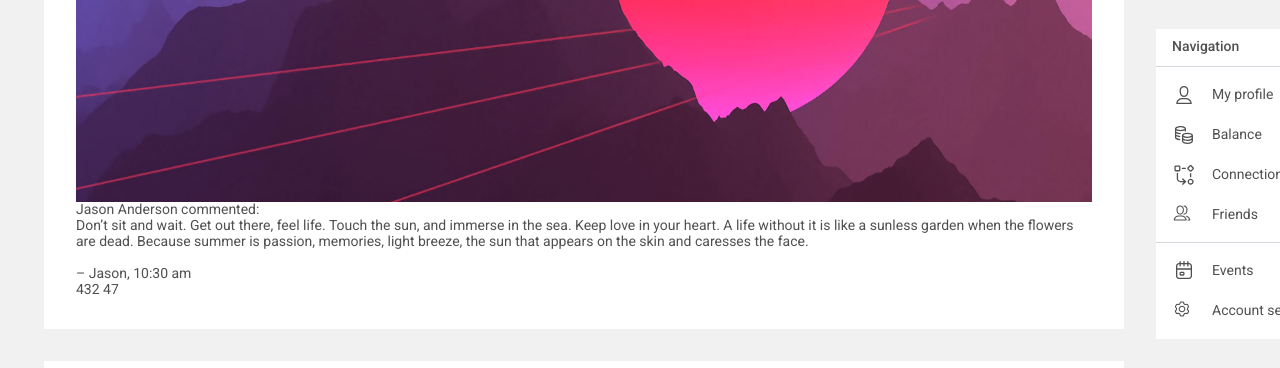
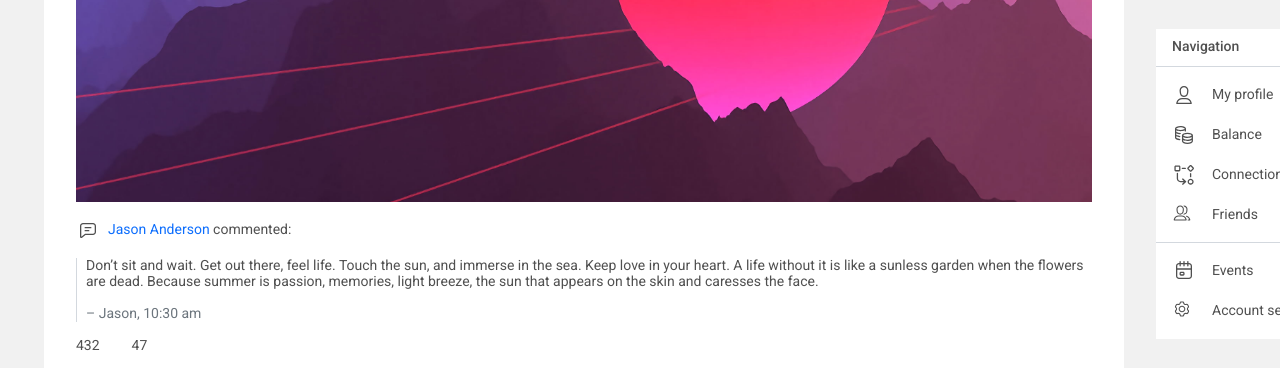
Before and after one commit to Nanammii/profile, a website: page source/index.html in a window 1280 px wide. Shown: the part 414-782 px from the top of the page. Drawn offline with nearby package versions, Linux system fonts and the light colour scheme.

Commit message:
refactoring index.html, styles

```diff
--- a/source/index.html
+++ b/source/index.html
@@ -73,17 +73,19 @@
             </button>
           </span>
       </div>
-      <div class="post__wrapper">
-        <img class="post__image img-fluid" src="./img/post-image-01.jpeg" alt="Post image" width="1016" height="424">
-        <span>Jason Anderson commented:</span>
-        <div>
+      <div class="post__wrapper d-flex flex-column padding-inline pb-3">
+        <img class="post__image object-fit-cover" src="./img/post-image-01.jpeg" alt="Post image" width="1016" height="424">
+        <div class="post__title position-relative pt-3 pb-3">
+          <span class="d-block py-1"><span class="text-primary">Jason Anderson</span> commented:</span>
+        </div>
+        <div class="post__comment position-relative d-flex flex-column mb-3">
           <p>Don’t sit and wait. Get out there, feel life. Touch the sun, and immerse in the sea. Keep love in your
             heart. A life without it is like a sunless garden when the flowers are dead. Because summer is passion,
             memories, light breeze, the sun that appears on the skin and caresses the face. </p>
-          <span>– Jason, 10:30 am</span>
+          <span class="text-secondary">– Jason, 10:30 am</span>
         </div>
-        <div>
-          <span>432</span>
+        <div class="d-flex pb-3 gap-custom">
+          <span class="">432</span>
           <span>47</span>
         </div>
       </div>
@@ -101,7 +103,7 @@
 
     <section class="bg-white d-flex justify-content-between padding-inline py-3 fs-6">
       <span>Morning of Siberia</span>
-      <span class="post__time">
+      <span class="position-relative">
           <span>56 minutes ago</span>
           <button class="btn p-0 border-0">
             <img src="./img/icons/arrow-down.svg" alt="Open post" width="24" height="24"/>
--- a/source/scss/blocks/post.scss
+++ b/source/scss/blocks/post.scss
@@ -1,18 +1,8 @@
 .post__wrapper {
   min-width: 1080px;
-  display: flex;
-  flex-direction: column;
-  padding: 0 32px 32px;
-
-  &--close {
-    flex-direction: row;
-    justify-content: space-between;
-    padding: 16px 32px;
-  }
 }
 
 .post__time {
-  position: relative;
 
   &::before {
     content: "";
@@ -27,5 +17,32 @@
 
 .post__image {
   max-height: 424px;
-  object-fit: cover;
 }
+
+.post__title {
+  padding-left: 32px;
+
+  &::before {
+    content: "";
+    position: absolute;
+    top: 16px;
+    left: 0;
+    width: 24px;
+    height: 24px;
+    background: url("../img/icons/comment-icon.svg") no-repeat;
+  }
+}
+
+.post__comment {
+  padding-left: 10px;
+
+  &::before {
+    content: "";
+    position: absolute;
+    top: 0;
+    left: 0;
+    width: 1px;
+    height: 100%;
+    background-color: #d3d8de;
+  }
+}
--- a/source/scss/custom.scss
+++ b/source/scss/custom.scss
@@ -6,6 +6,7 @@ $font-size-base: 14px;
 $line-height-base: 1.14; // 16px / 14px
 $body-color: #505050;
 $body-bg: #f1f1f1;
+$primary: #5095ec;
 $secondary: #8f8f8f;
 $border-color: #d3d8de;
 
```
Also changed, not shown: source/css/style.css, source/img/icons/comment-icon.svg (added), source/img/icons/eye-icon.svg (added), 1 other file.
